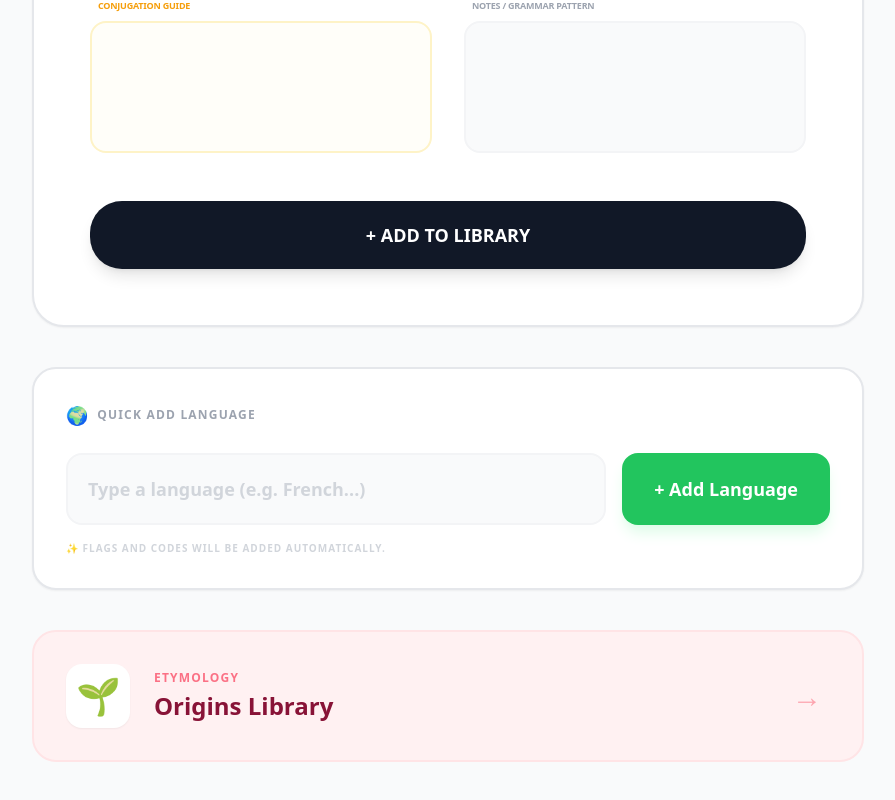
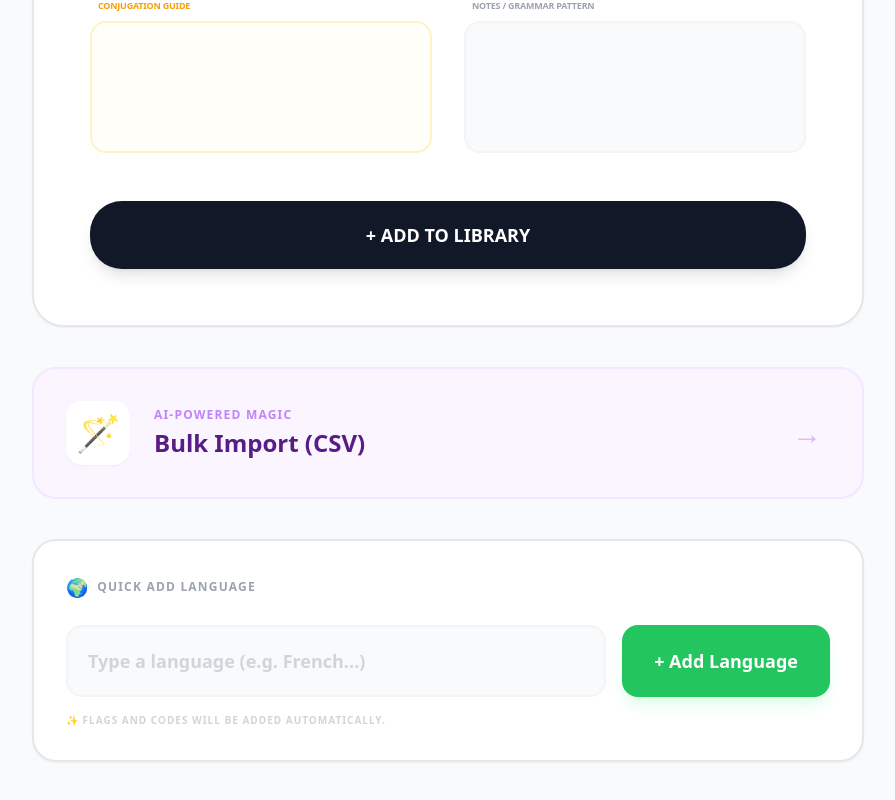
Before and after one commit to 12yicarpediem12-create/my-word-master, a Next.js app: page /manage in a window 1280 px wide. Shown: the part 1065-1865 px from the top of the page, without its empty margins (192-1087 px from the left). Built offline with nearby package versions, Linux system fonts and the light colour scheme; no server answers; the database is empty.

Commit message:
feat: replace origins link with AI bulk import link on manage page

```diff
--- a/app/manage/page.tsx
+++ b/app/manage/page.tsx
@@ -84,6 +84,25 @@ export default function ManageLibrary() {
           <CreateCardForm />
         </section>
 
+        {/* 🌟 新機能：AI一括インポートへの巨大リンク */}
+        <section className="w-full">
+          <Link
+            href="/import"
+            className="flex items-center justify-between bg-purple-50 border-2 border-purple-100 p-6 md:p-8 rounded-3xl hover:border-purple-400 hover:shadow-md transition-all group"
+          >
+            <div className="flex items-center gap-5 md:gap-6">
+              <div className="w-14 h-14 md:w-16 md:h-16 bg-white rounded-2xl flex items-center justify-center text-3xl md:text-4xl group-hover:scale-110 transition-transform shadow-sm">
+                🪄
+              </div>
+              <div>
+                <p className="text-[10px] md:text-xs font-black text-purple-400 uppercase tracking-widest">AI-Powered Magic</p>
+                <h2 className="text-xl md:text-2xl font-black text-purple-900 mt-1">Bulk Import (CSV)</h2>
+              </div>
+            </div>
+            <span className="text-purple-300 font-black group-hover:text-purple-600 transition-colors mr-2 text-2xl md:text-3xl">→</span>
+          </Link>
+        </section>
+
         <section className="w-full">
           <div className="bg-white rounded-3xl p-6 md:p-8 border-2 border-gray-200 shadow-sm transition-all hover:shadow-md">
             <h2 className="text-[10px] md:text-xs font-bold tracking-widest text-gray-400 uppercase mb-6 flex items-center gap-2">
@@ -116,25 +135,6 @@ export default function ManageLibrary() {
           </div>
         </section>
 
-        {/* 🌟 ここに Origins Library へのリンクを追加しました！ */}
-        <section className="w-full">
-          <Link
-            href="/root"
-            className="flex items-center justify-between bg-rose-50 border-2 border-rose-100 p-6 md:p-8 rounded-3xl hover:border-rose-400 hover:shadow-md transition-all group"
-          >
-            <div className="flex items-center gap-5 md:gap-6">
-              <div className="w-14 h-14 md:w-16 md:h-16 bg-white rounded-2xl flex items-center justify-center text-3xl md:text-4xl group-hover:scale-110 transition-transform shadow-sm">
-                🌱
-              </div>
-              <div>
-                <p className="text-[10px] md:text-xs font-black text-rose-400 uppercase tracking-widest">Etymology</p>
-                <h2 className="text-xl md:text-2xl font-black text-rose-900 mt-1">Origins Library</h2>
-              </div>
-            </div>
-            <span className="text-rose-300 font-black group-hover:text-rose-600 transition-colors mr-2 text-2xl md:text-3xl">→</span>
-          </Link>
-        </section>
-
       </main>
     </div>
   );
```
